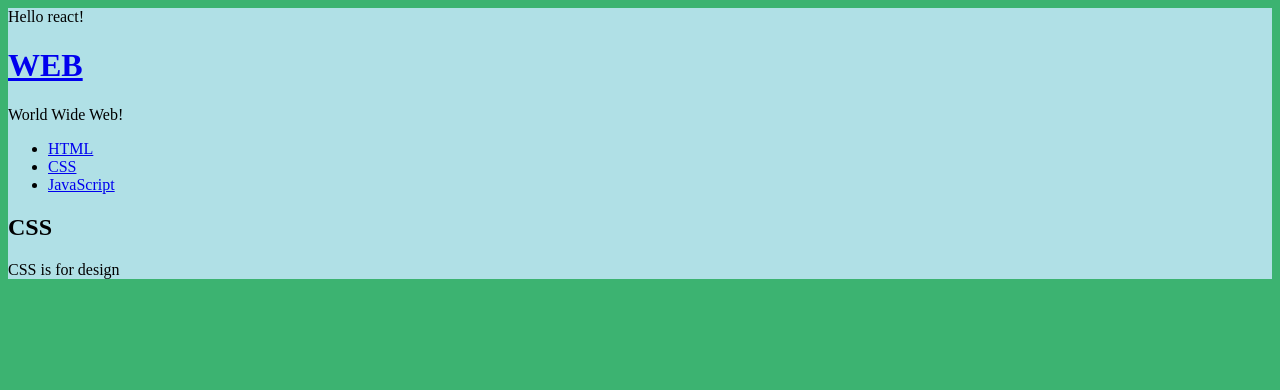
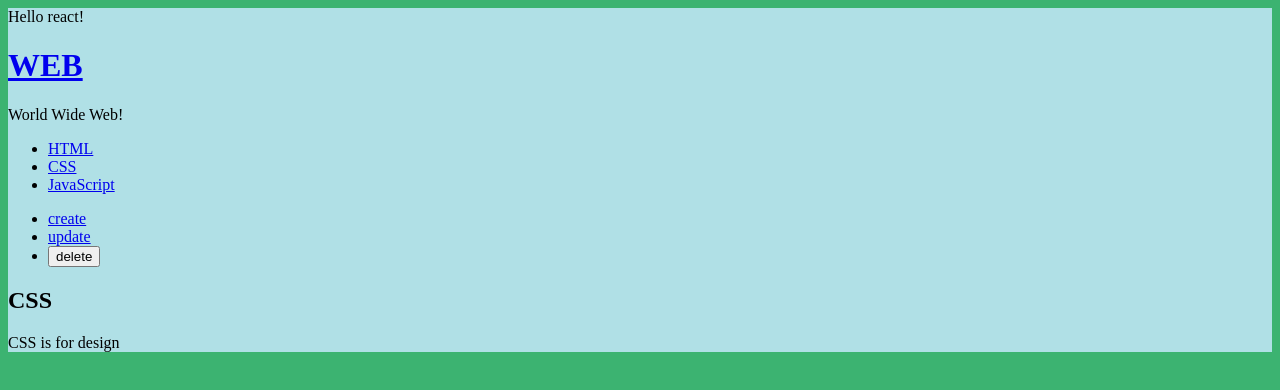
Before and after one commit to kim0chan/react-study, a React (Create React App) app: page / in a window 1280 px wide. Shown: the top 390 px of the page. Built offline with nearby package versions, Linux system fonts and the light colour scheme.

Commit message:
2023-01-15) save point

```diff
--- a/src/App.js
+++ b/src/App.js
@@ -1,7 +1,9 @@
 import React, { Component } from 'react';
 import Subject from "./components/Subject";
 import TOC from "./components/TOC";
-import Content from "./components/Content";
+import ReadContent from "./components/ReadContent";
+import CreateContent from "./components/CreateContent";
+import Control from './components/Control';
 import './App.css';
 
 class App extends Component {
@@ -22,10 +24,11 @@
 
   render() {
     console.log('App render');
-    var _title, _desc = null;
+    var _title, _desc, _article = null;
     if(this.state.mode === 'welcome') {
       _title = this.state.welcome.title;
       _desc = this.state.welcome.desc;
+      _article = <ReadContent title={_title} desc={_desc}></ReadContent>
     } else if(this.state.mode === 'read') {
       var i = 0;
       while(i < this.state.contents.length) {
@@ -37,6 +40,9 @@
         }
         i = i + 1;
       }
+      _article = <ReadContent title={_title} desc={_desc}></ReadContent>
+    } else if (this.state.mode === 'create') {
+      _article = <CreateContent></CreateContent>
     }
     console.log(this);
 
@@ -66,7 +72,12 @@
             });
           }.bind(this)}
           data={this.state.contents}></TOC>
-        <Content title={_title} desc={_desc}></Content>
+          <Control onChangeMode={function(_mode) {
+            this.setState({
+              mode: _mode
+            });
+          }.bind(this)}></Control>
+          {_article}
       </div>
     );
   }
--- /dev/null
+++ b/src/components/Control.js
@@ -0,0 +1,26 @@
+import React, { Component, useLayoutEffect } from 'react';
+
+class Control extends Component {
+    render() {
+        console.log('Control render');
+        return (
+            <ul>
+                <li><a href="/create" onClick={function(e) {
+                    e.preventDefault();
+                    this.props.onChangeMode('create');
+                }.bind(this)}>create</a></li>
+                <li><a href="/update" onClick={function(e) {
+                    e.preventDefault();
+                    this.props.onChangeMode('update');
+                }.bind(this)}>update</a></li>
+                <li><input onClick={function(e) {
+                    e.preventDefault();
+                    this.props.onChangeMode('delete');
+                }.bind(this)} type="button" value="delete"></input></li>
+            </ul>
+
+        );
+    }
+}
+
+export default Control;
--- /dev/null
+++ b/src/components/CreateContent.js
@@ -0,0 +1,28 @@
+import React, { Component } from 'react';
+
+class CreateContent extends Component {
+    render() {
+        console.log('CreateContent render');
+        return (
+            <article>
+                <h2>Create</h2>
+                <form action="/create_process" method="post"
+                  onSubmit={function(e) {
+                    e.preventDefault();
+                    alert('Submit!!!!!');
+                  }.bind(this)}
+                >
+                    <p><input type="text" name="title" placeholder="title"></input></p>
+                    <p>
+                        <textarea name="desc" placeholder="description"></textarea>
+                    </p>
+                    <p>
+                        <input type="submit"></input>
+                    </p>
+                </form>
+            </article>
+        );
+    }
+}
+
+export default CreateContent;
--- a/src/components/Content.js
+++ b/src/components/ReadContent.js
@@ -1,8 +1,8 @@
 import React, { Component } from 'react';
 
-class Content extends Component {
+class ReadContent extends Component {
     render() {
-        console.log('Content render');
+        console.log('ReadContent render');
         return (
             <article>
                 <h2>{this.props.title}</h2>
@@ -12,4 +12,4 @@
     }
 }
 
-export default Content;
+export default ReadContent;
```
